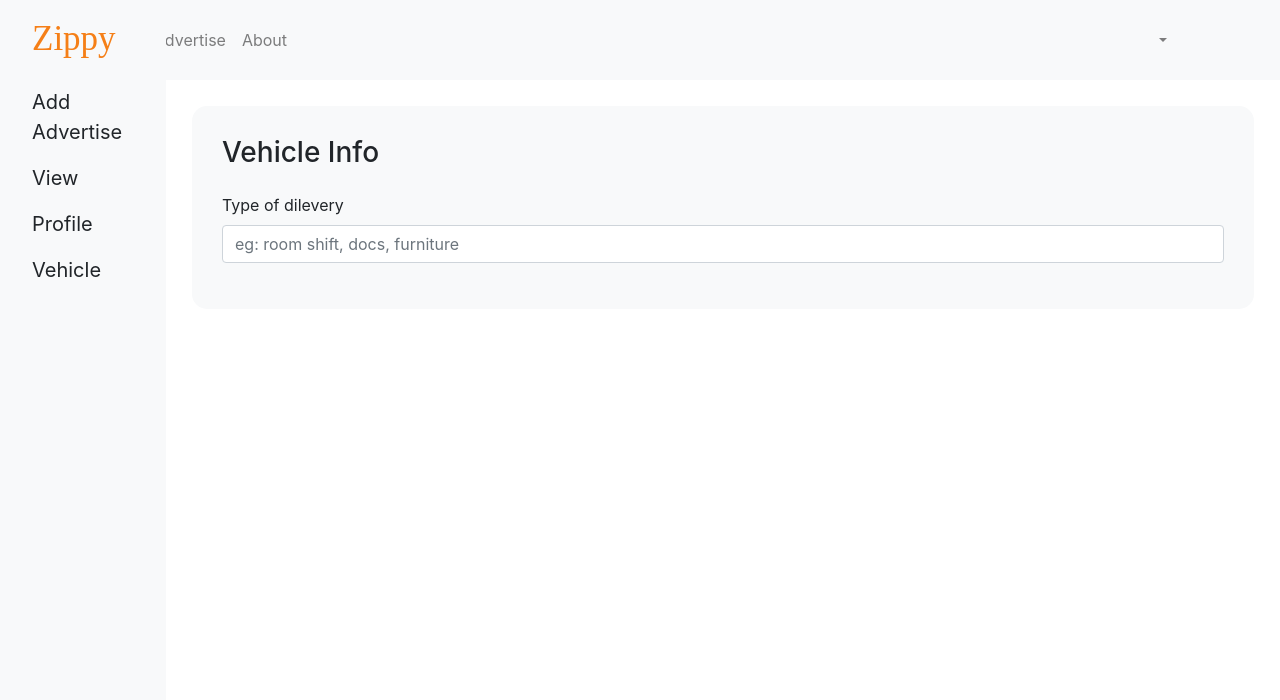
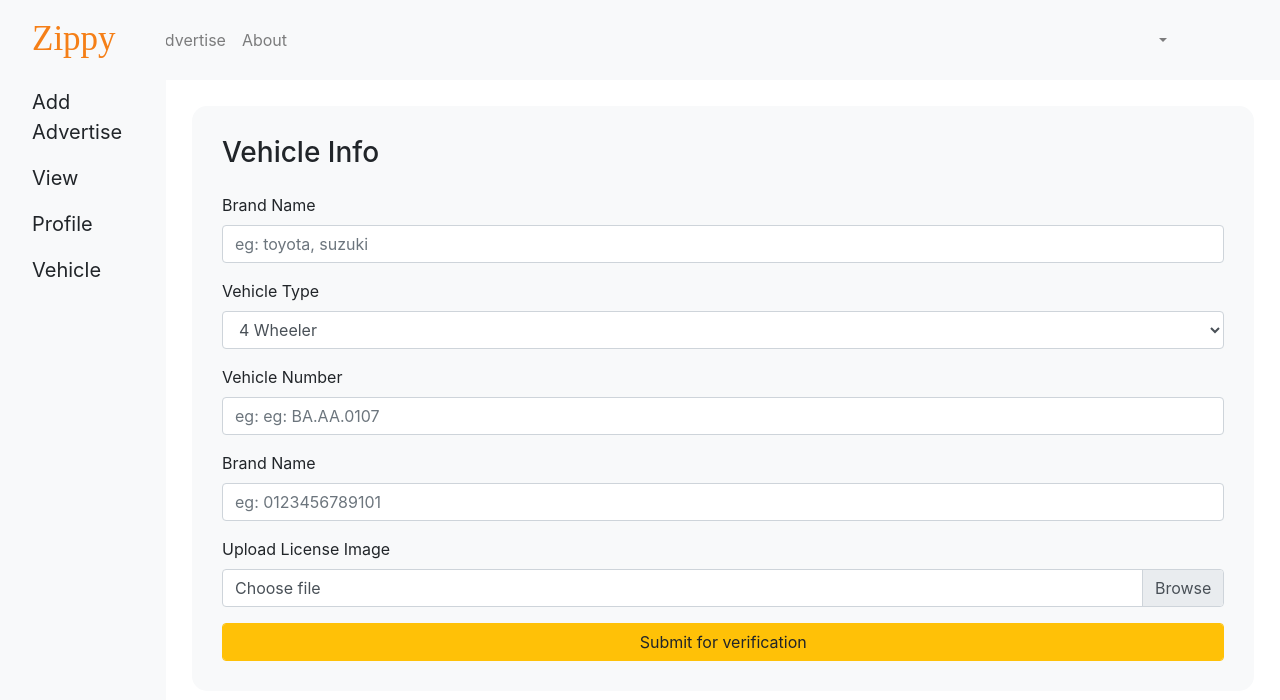
Before and after one commit to DhakalRupesh/Zippy_app_Admin_Pannel, a React (Create React App) app: page /vehicle in a window 1280 px wide. Shown: the top 700 px of the page. Built offline with nearby package versions, Linux system fonts and the light colour scheme; no server answers; a web font is replaced by a local one.

Commit message:
completevehicle

```diff
--- a/src/components/Vehicle.js
+++ b/src/components/Vehicle.js
@@ -1,6 +1,7 @@
 import React, { Component } from 'react'
 import Sidebar from './Sidebar'
 import Nav from './SideTop'
+import FileUploadButton from './FileUploadButton'
 import './Custom_css/addadvertise.css'
 
 export default class Vehicle extends Component {
@@ -17,13 +18,44 @@ export default class Vehicle extends Component {
             <div>
                 <Nav></Nav>
                 <Sidebar></Sidebar>
-                <div className="add_user_Main">
-                    <h3 className="mb-4">Vehicle Info</h3>
-                    <div className="form-group">
-                        <label for="typesofdilevery">Type of dilevery</label>
-                        <input type="text" name="goodstype" className="form-control" placeholder="eg: room shift, docs, furniture"
-                        value={this.state.goodstype} onChange={this.handleChange} required/>
-                    </div>
+                    <div className="add_user_Main">
+                        <form>
+                        <h3 className="mb-4">Vehicle Info</h3>
+                        <div className="form-group">
+                            <label for="brandName">Brand Name</label>
+                            <input type="text" name="brandName" className="form-control" placeholder="eg: toyota, suzuki"
+                            value={this.state.brandName} onChange={this.handleChange} required/>
+                        </div>
+                        <div className="form-group">
+                            <label for="vehicleType">Vehicle Type</label>
+                            <select className="form-control" name="vehicleType"
+                            value={this.state.vehicleType} onChange={this.handleChange} required>
+                                <option disabled >Please select...</option>
+                                <option >4 Wheeler</option>
+                                <option>2 Wheeler</option>
+                            </select>
+                        </div>
+                        <div className="form-group">
+                            <label for="vehicle_no">Vehicle Number</label>
+                            <input type="text" name="vehicle_no" className="form-control" placeholder="eg: eg: BA.AA.0107"
+                            value={this.state.vehicle_no} onChange={this.handleChange} required/>
+                        </div>
+                        <div className="form-group">
+                            <label for="brandName">Brand Name</label>
+                            <input type="text" name="license_no" className="form-control" placeholder="eg: 0123456789101"
+                            value={this.state.license_no} onChange={this.handleChange} required/>
+                        </div>
+
+                        <label for="brandName">Upload License Image</label>
+                        <div className="custom-file">
+                            <input type="file" className="custom-file-input" id="image"
+                                onChange={this.handleFileSelect}/>
+                                {this.state.selectedFile ? (<FileUploadButton
+                                uploadFile={this.uploadFile} />) : null}
+                            <label className="custom-file-label" for="customFile">Choose file</label>
+                        </div>
+                        <button type="submit" className="form-control btn btn-warning aligin-center mt-3" onClick={this.addAdvertisement}>Submit for verification</button>
+                    </form>
                 </div>
             </div>
         )
```
